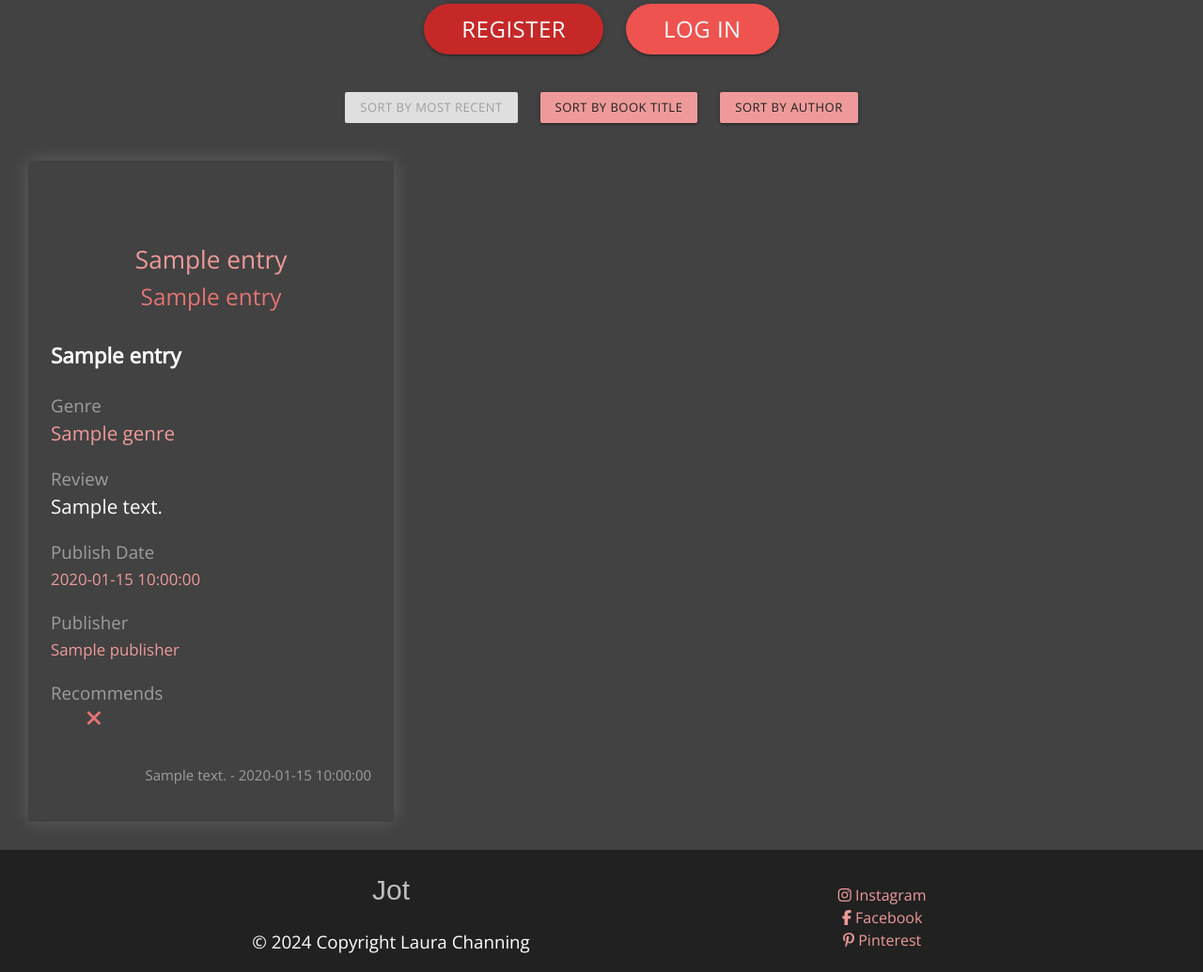
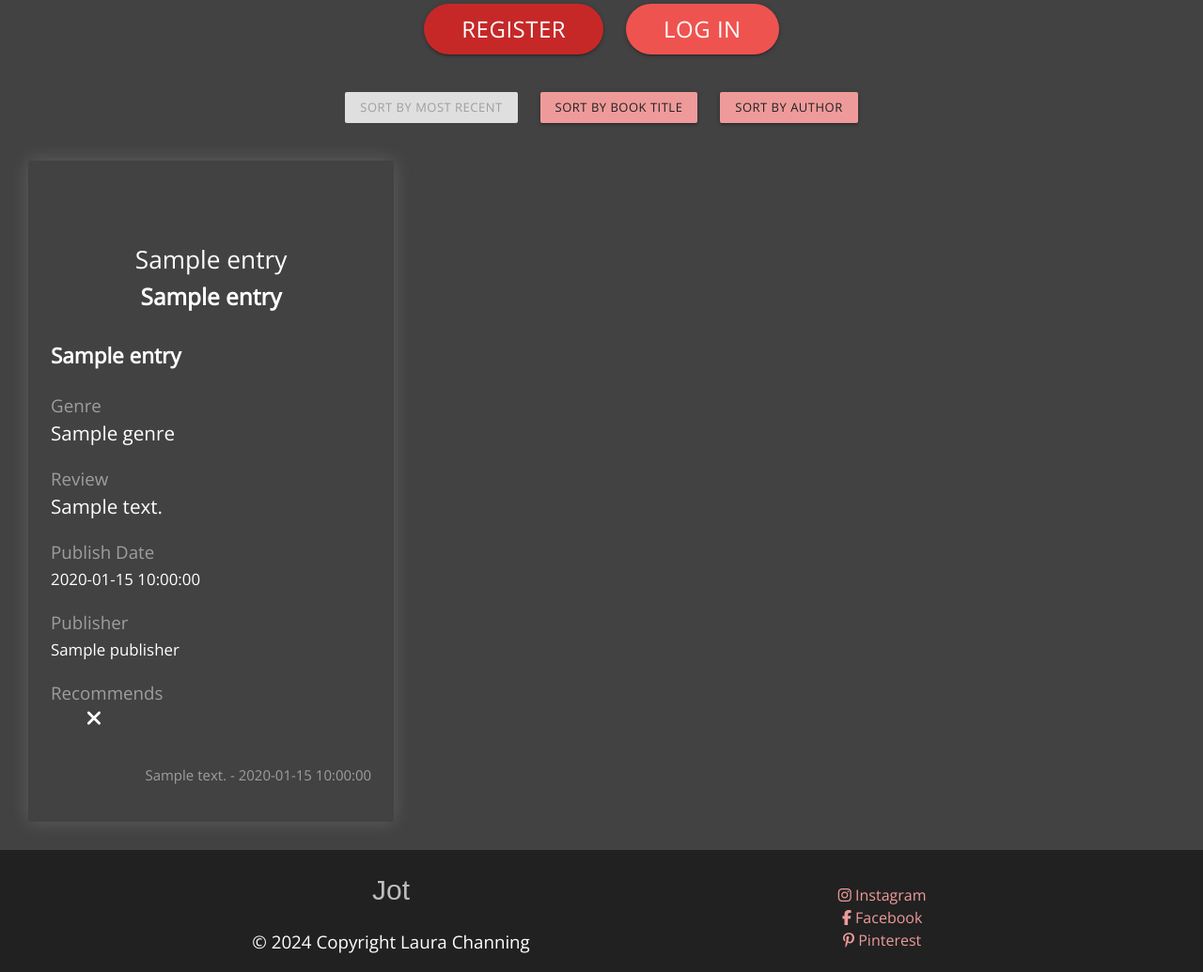
Before and after one commit to lrchnnng/jot-journal, a Flask app: page / in a window 1280 px wide. Shown: the part 586-1621 px from the top of the page at 94% size. Run offline with Flask 3, Linux system fonts and the light colour scheme; a database or web service that is not in the repository returns one stand-in record (values such as "Sample title"); some libraries are stand-ins or nearby versions; some web fonts are replaced.

Commit message:
changed index text font to white

```diff
--- a/templates/index.html
+++ b/templates/index.html
@@ -26,15 +26,15 @@
   {% for entry in entries %}
   <div class="card-panel grey darken-3 grey-text left-align">
     <div class="center">
-      <p class="center red-text text-lighten-3 book-title">{{ entry.book_title }}
+      <p class="center white-text book-title">{{ entry.book_title }}
         <br>
-        <span class="center red-text text-lighten-2 author">{{ entry.author_name }}</span>
+        <span class="center white-text author bold">{{ entry.author_name }}</span>
       </p>
     </div>
     <p class="white-text entry-title bold">{{ entry.entry_title }}</p>
     <p>Genre
       <br>
-      <span class="red-text text-lighten-3 genre">{{ entry.genre }}</span>
+      <span class="white-text genre">{{ entry.genre }}</span>
     </p>
     <p>Review
       <br>
@@ -42,18 +42,18 @@
     </p>
     <p>Publish Date
       <br>
-      <span class="red-text text-lighten-3 book-info">{{ entry.publish_date }}</span>
+      <span class="white-text book-info">{{ entry.publish_date }}</span>
     </p>
     <p>Publisher
       <br>
-      <span class="red-text text-lighten-3 book-info">{{ entry.publisher }}</span>
+      <span class="white-text book-info">{{ entry.publisher }}</span>
     </p>
     <p class="recommended">Recommends
       <br>
       {% if entry.recommended == "on" %}
-      <i class="fa-solid fa-check teal-text text-lighten-3 bold"></i>
+      <i class="fa-solid fa-check white-text bold"></i>
       {% else %}
-      <i class="fa-solid fa-xmark red-text text-lighten-2 bold"></i>
+      <i class="fa-solid fa-xmark white-text bold"></i>
       {% endif %}
     </p>
     <p class="user-info right">{{ entry.review_by }} - {{ entry.review_date }}
@@ -65,7 +65,7 @@
       <a href="{{ url_for('edit_entry', entry_id=entry._id) }}" class="btn-small red lighten-4"><i
           class="fa-solid fa-pencil grey-text text-darken-4"></i></a>
       <a href="{{ url_for('delete_entry', entry_id=entry._id) }}" class="btn-small red lighten-2"><i
-          class="fas fa-trash-alt grey-text text-darken-3"></i></a>
+          class="fas fa-trash-alt grey-text text-darken-4"></i></a>
     </div>
     {% else %}
     {% endif%}
```
